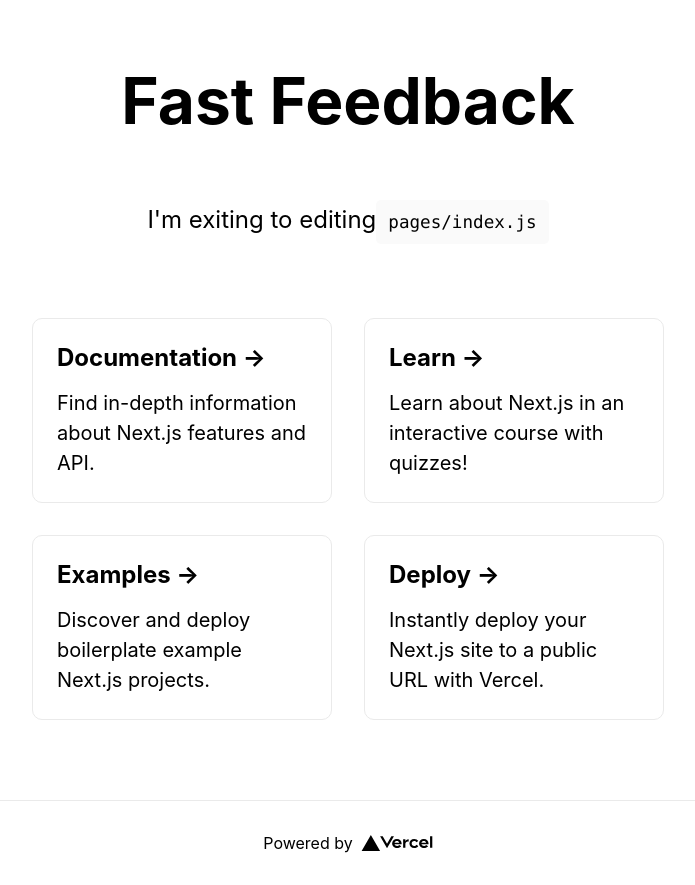
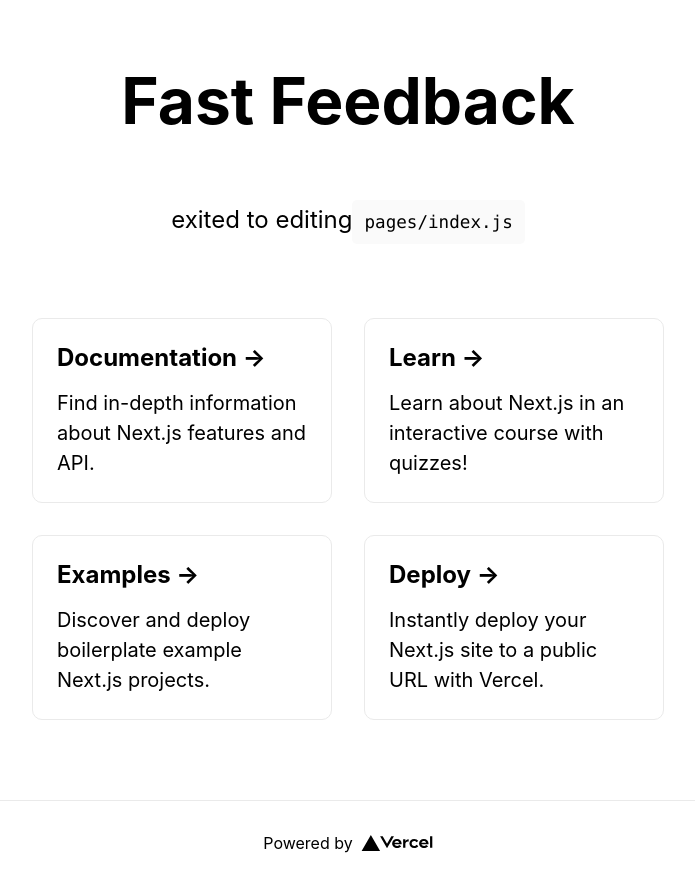
Before and after one commit to youngvform/fastfeedback, a Next.js app: page / in a window 1280 px wide. Shown: the whole page, without its empty margins (292-987 px from the left). Built offline with nearby package versions, Linux system fonts and the light colour scheme.

Commit message:
update description

```diff
--- a/pages/index.tsx
+++ b/pages/index.tsx
@@ -15,7 +15,7 @@
         <h1 className={styles.title}>Fast Feedback</h1>
 
         <p className={styles.description}>
-          I'm exiting to editing
+          exited to editing
           <code className={styles.code}>pages/index.js</code>
         </p>
 
```
